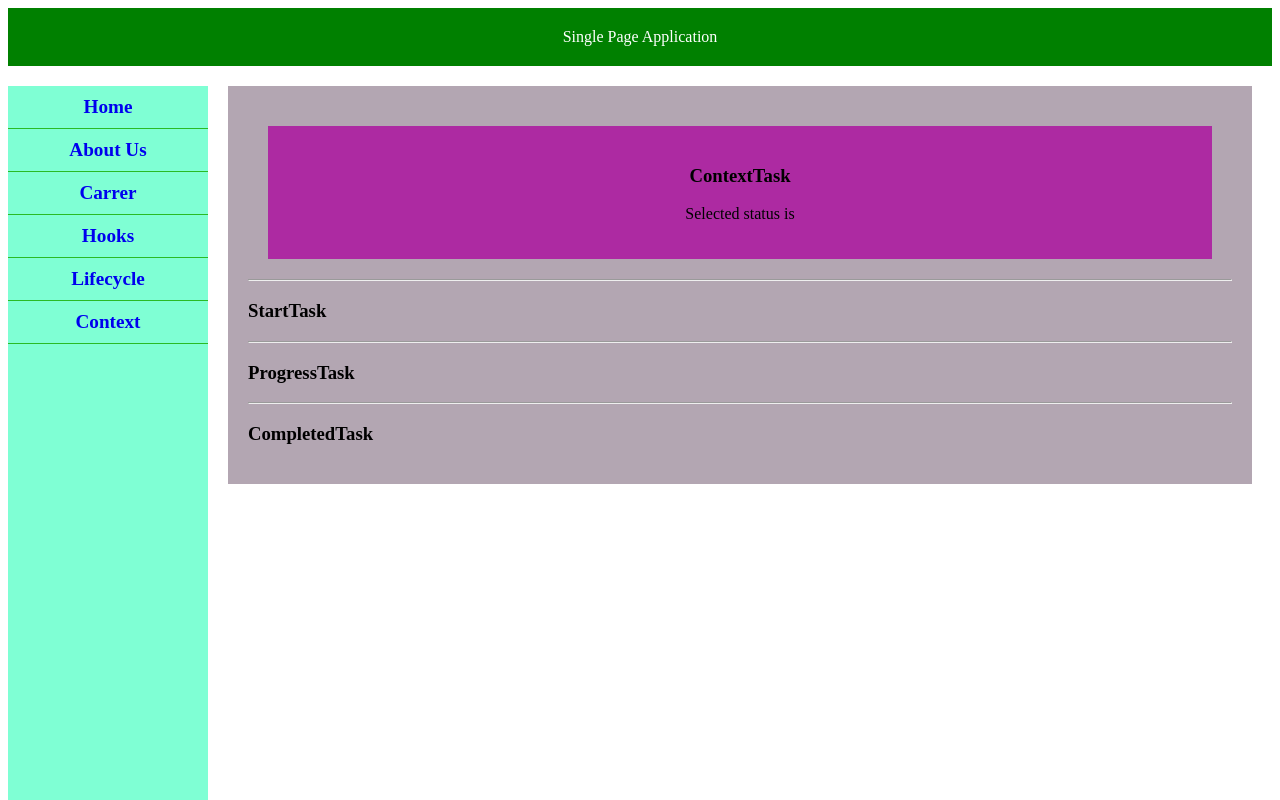
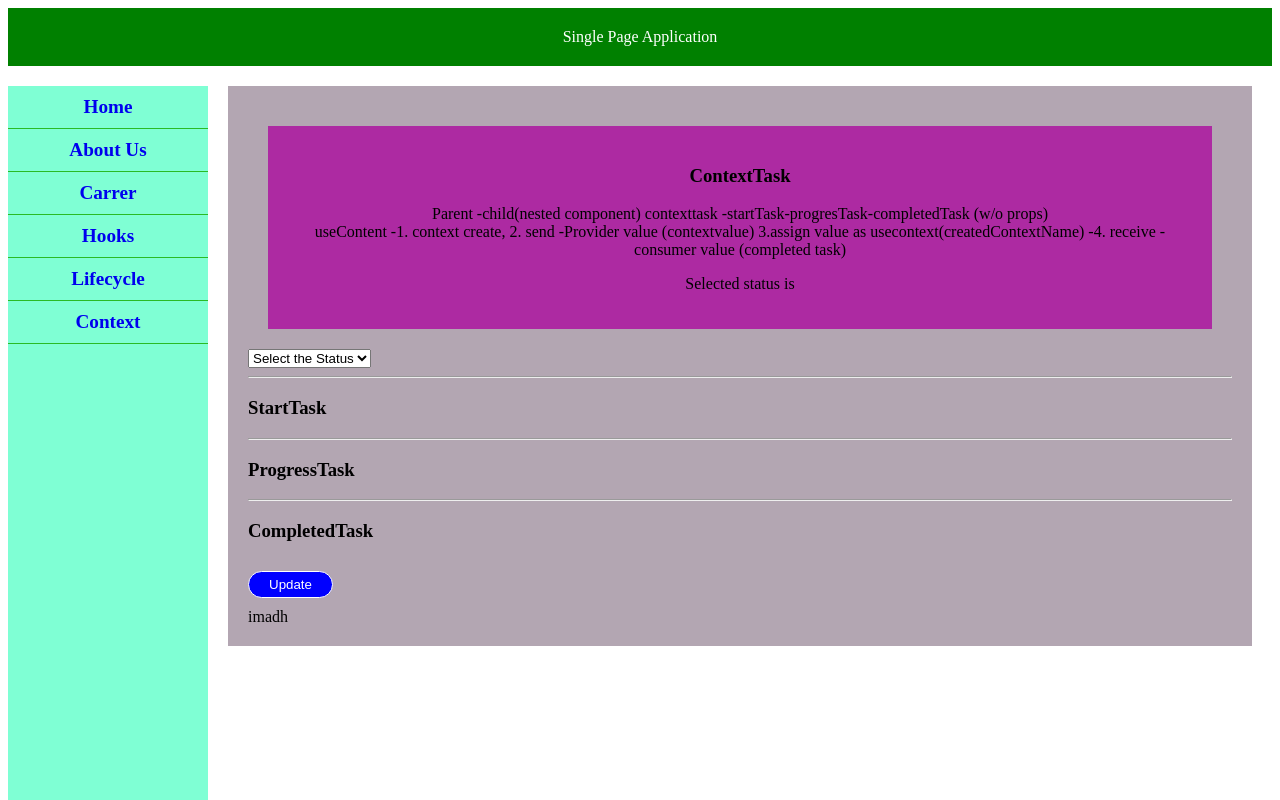
Before and after one commit to developer-Pavithra/pavithra-react-training, a React (Create React App) app: page /context in a window 1280 px wide. Built offline with nearby package versions, Linux system fonts and the light colour scheme.

Commit message:
4 files modified, 1 added

```diff
--- a/src/Component/HooksExample/ContentTask/ContextTask.jsx
+++ b/src/Component/HooksExample/ContentTask/ContextTask.jsx
@@ -1,17 +1,35 @@
 import React, { useState } from 'react';
+import { StatusContext } from '../../../Component/HooksExample/ContentTask/StatusContext';
 import { StartTask } from '../../../Component/HooksExample/Task/StartTask';
 import './ContextTask.css';
 
 export function ContextTask() {
   const [status, setStatus] = useState('');
-  const statusOption = ['Started', 'Progress', 'Completed'];
+  const statusOption = ['initialization', 'Started', 'Progress', 'Completed'];
   return (
     <div className="context-content">
       <div className="context-inner">
         <h3>ContextTask</h3>
+        <p>
+          Parent -child(nested component) contexttask
+          -startTask-progresTask-completedTask (w/o props)
+          <br />
+          useContent -1. context create, 2. send -Provider value (contextvalue)
+          3.assign value as usecontext(createdContextName) -4. receive -consumer
+          value (completed task)
+        </p>
         <p>Selected status is {status}</p>
       </div>
-      <StartTask />
+
+      <select value={status} onChange={(e) => setStatus(e.target.value)}>
+        <option value="">Select the Status</option>
+        {statusOption.map((item, i) => {
+          return <option key={i + 1}>{item}</option>;
+        })}
+      </select>
+      <StatusContext.Provider value={{ status, setStatus }}>
+        <StartTask user={'imadh'} />
+      </StatusContext.Provider>
     </div>
   );
 }
--- /dev/null
+++ b/src/Component/HooksExample/ContentTask/StatusContext.jsx
@@ -0,0 +1,2 @@
+import React from 'react';
+export const StatusContext = React.createContext();
--- a/src/Component/HooksExample/Task/CompletedTask.jsx
+++ b/src/Component/HooksExample/Task/CompletedTask.jsx
@@ -1,10 +1,40 @@
-import React from 'react';
-export function CompletedTask() {
+import React, { useContext } from 'react';
+import { StatusContext } from '../../../Component/HooksExample/ContentTask/StatusContext';
+// 1.destructring consumer -func
+// export function CompletedTask(props) {
+//   const { status, setStatus } = useContext(StatusContext);
+//   return (
+//     <div>
+//       <hr />
+//       <h3>CompletedTask {status}</h3>
+//       <button onClick={() => setStatus('Completed')}>Update</button>
+//       <div>{props.user}</div>
+//     </div>
+//   );
+// }
+
+// 2.Status.consumer -fun
+export function CompletedTask(props) {
+  const details = useContext(StatusContext);
   return (
     <div>
       <hr />
-      <h3>CompletedTask</h3>
-      <div></div>
+      <StatusContext.Consumer>
+        {(details) => {
+          return (
+            <div>
+              <h3>CompletedTask {details.status}</h3>
+              <button onClick={() => details.setStatus('Completed')}>
+                Update
+              </button>
+            </div>
+          );
+        }}
+      </StatusContext.Consumer>
+
+      <div>{props.user}</div>
+
+
     </div>
   );
 }
--- a/src/Component/HooksExample/Task/ProgressTask.jsx
+++ b/src/Component/HooksExample/Task/ProgressTask.jsx
@@ -1,11 +1,11 @@
 import React from 'react';
 import { CompletedTask } from '../../../Component/HooksExample/Task/CompletedTask';
-export function ProgressTask() {
+export function ProgressTask(props) {
   return (
     <div>
       <hr />
-      <h3>ProgressTask</h3>
-      <CompletedTask />
+      <h3>ProgressTask </h3>
+      <CompletedTask user={props.user} />
     </div>
   );
 }
--- a/src/Component/HooksExample/Task/StartTask.jsx
+++ b/src/Component/HooksExample/Task/StartTask.jsx
@@ -1,11 +1,11 @@
 import React from 'react';
 import { ProgressTask } from '../../../Component/HooksExample/Task/ProgressTask';
-export function StartTask() {
+export function StartTask(props) {
   return (
     <div>
       <hr />
       <h3>StartTask</h3>
-      <ProgressTask />
+      <ProgressTask user={props.user} />
     </div>
   );
 }
```
